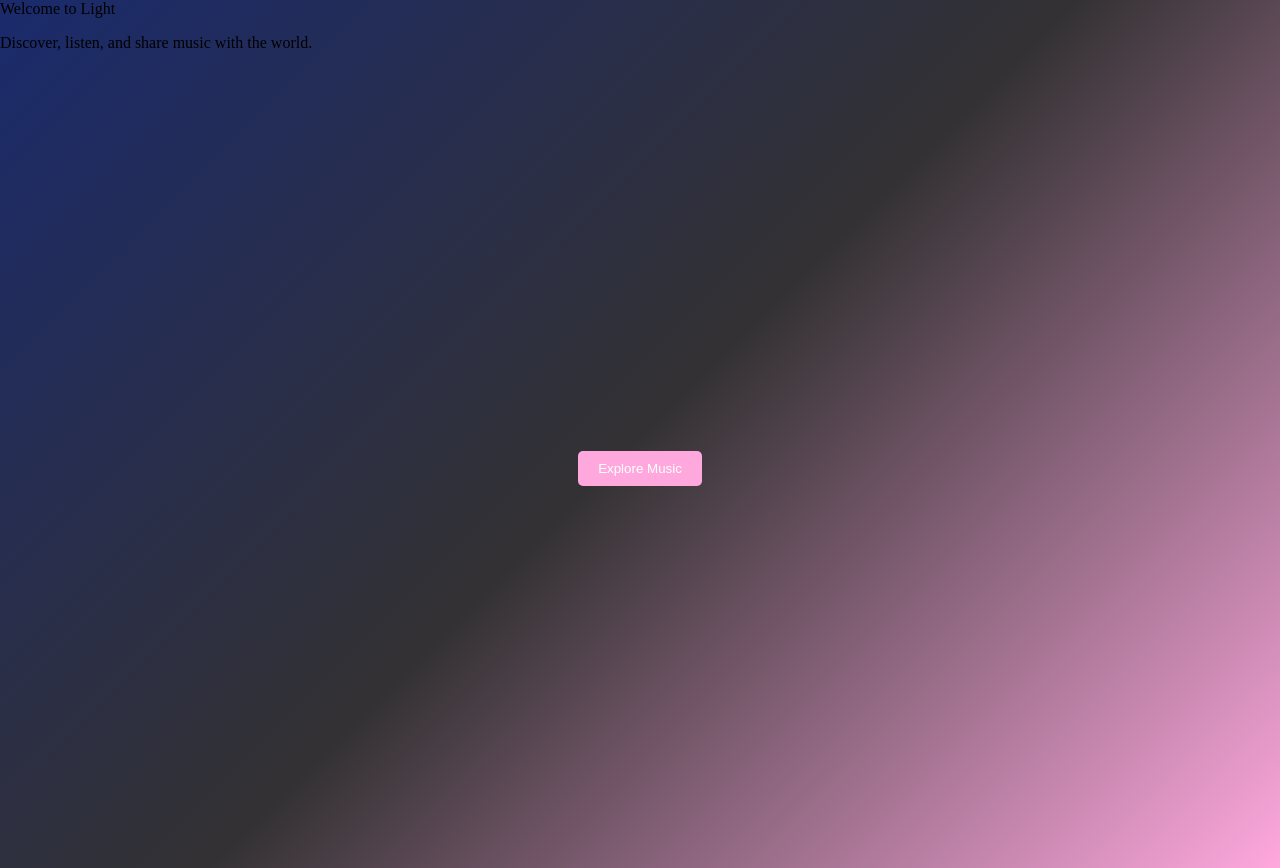
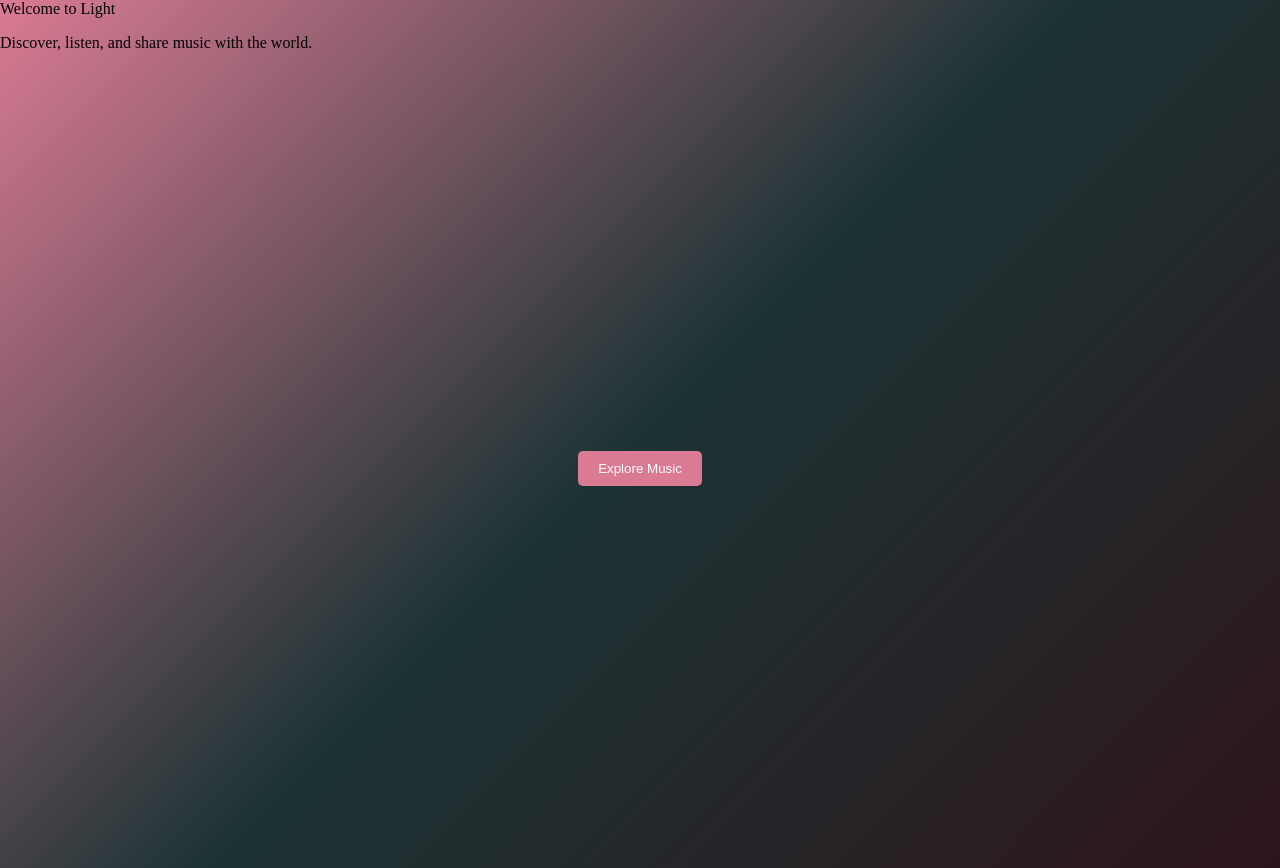
Before and after one commit to Greytiger23/Light, a plain HTML site: page index.html in a window 1280 px wide. Drawn offline with Linux system fonts and the light colour scheme; files whose address does not match are found by name.

Commit message:
Update home.css
Home

```diff
--- a/home.css
+++ b/home.css
@@ -1,7 +1,7 @@
 body, html {
 	margin: 0;
 	padding: 0;
-	background: linear-gradient(135deg, #1a2a6c, #333133, #ffa8de);
+	background: linear-gradient(135deg, #DA7B93, #1c3334, #2e151b);
 }
 
 .welcome-content {
@@ -35,7 +35,7 @@ body, html {
 
 .button {
 	padding: 10px 20px;
-	background-color: #ffa8de;
+	background-color: #DA7B93;
 	color: white;
 	border: none;
 	border-radius: 5px;
```
